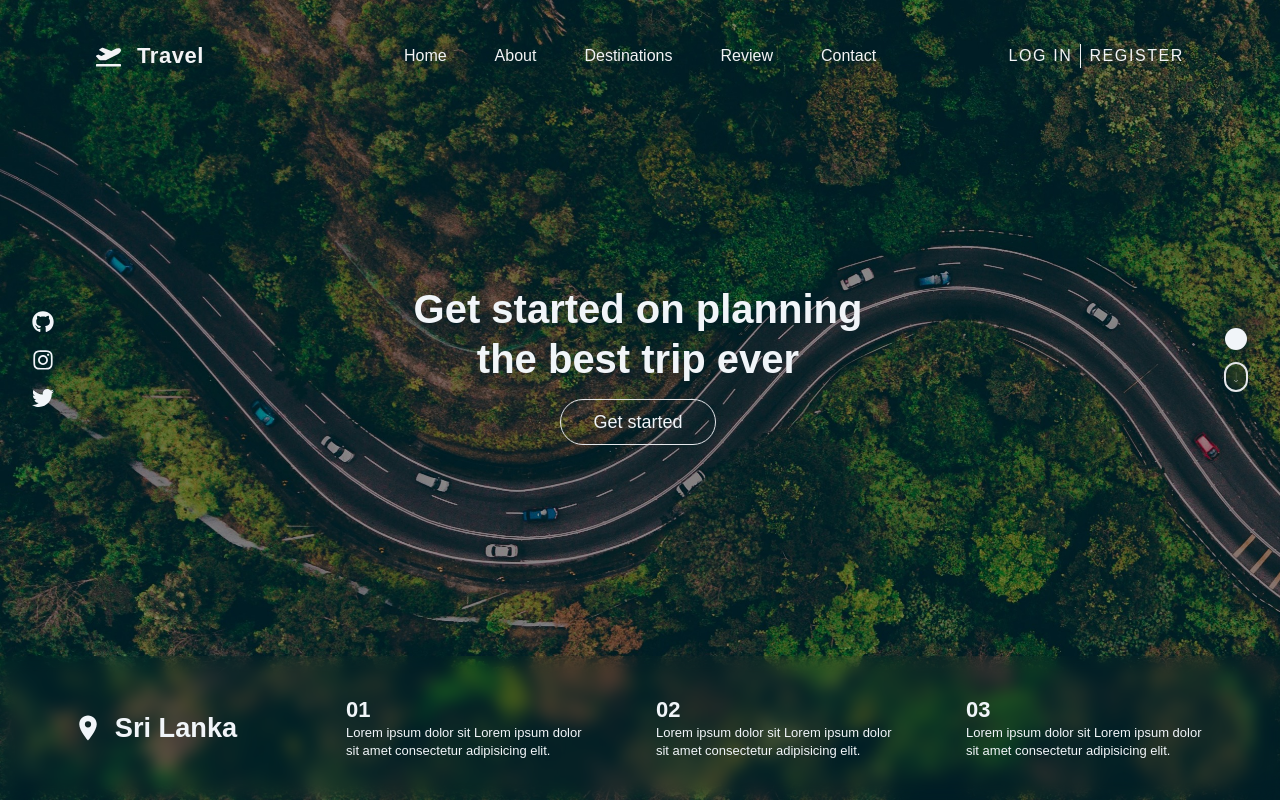
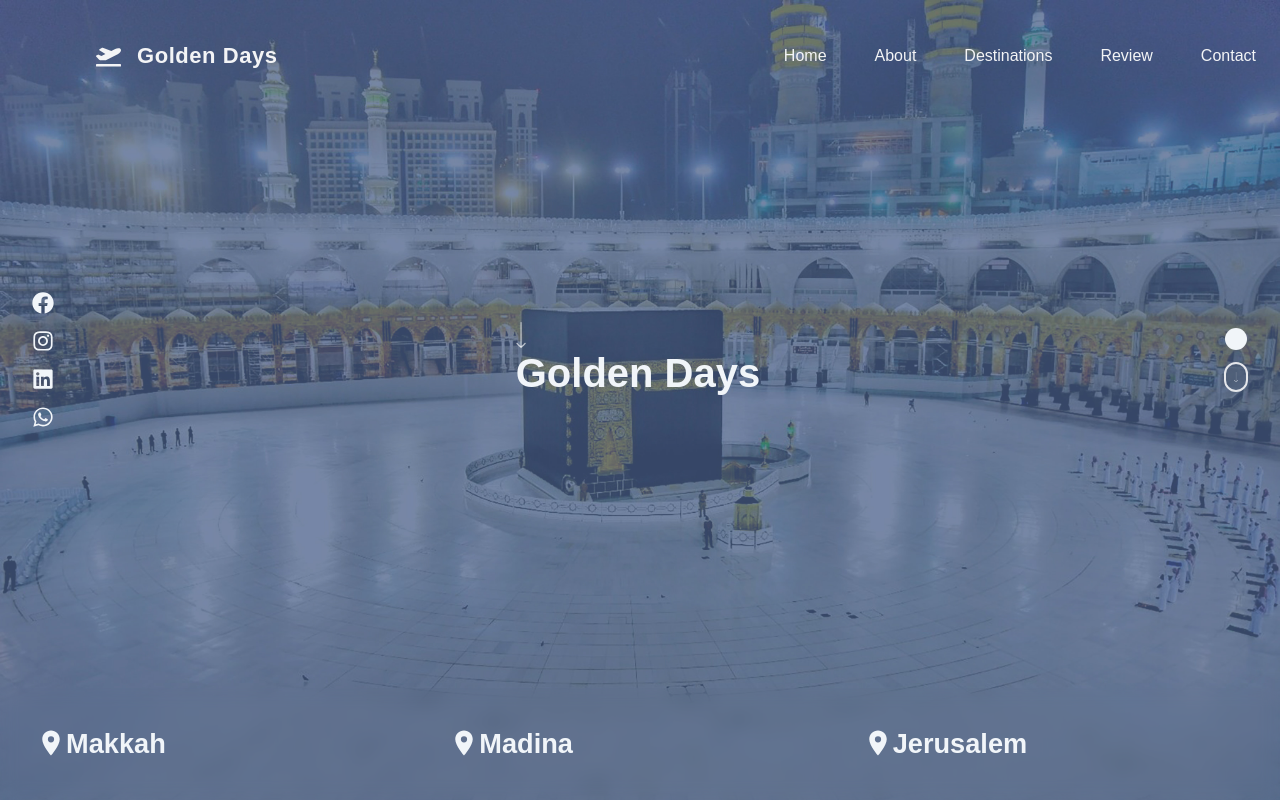
Before and after one commit to makkahwi/goldendays_landing, a Next.js app: page / in a window 1280 px wide. Shown: the top 802 px of the page. Built offline with nearby package versions, Linux system fonts and the light colour scheme.

Commit message:
Update Page Header Content

```diff
--- a/src/components/Header.tsx
+++ b/src/components/Header.tsx
@@ -1,11 +1,12 @@
+import Link from "next/link";
 import React, { useEffect, useState } from "react";
-import Nav from "./Nav";
-import Link from "next/link";
 import { FaPlaneDeparture } from "react-icons/fa";
+import Nav from "src/components/Nav";
 
 const Header = () => {
   const [visible, setVisible] = useState(false);
   const [dark, setDark] = useState(false);
+
   const navbarVisible = () => {
     if (window.scrollY > 10 && window.scrollY < window.innerHeight - 80) {
       setVisible(true);
@@ -18,8 +19,6 @@ const Header = () => {
       setDark(false);
     }
   };
-
-  // console.log(visible);
 
   useEffect(() => {
     window.addEventListener("scroll", navbarVisible);
@@ -40,7 +39,6 @@ const Header = () => {
             dark ? "min-h-[4.5rem]" : " min-h-[5rem] md:min-h-[7rem]"
           }`}
         >
-          {/* Logo */}
           <div className="flex items-center gap-x-4 order-1 w-[25%] box-border pl-6 lmd:pl-14 lg:pl-24 2xl:pl-16">
             <Link href="/">
               <FaPlaneDeparture
@@ -54,35 +52,11 @@ const Header = () => {
                 dark ? "text-gray-700" : "text-gray-100"
               }`}
             >
-              Travel
+              Golden Days
             </Link>
           </div>
-          {/* navigation */}
+
           <Nav />
-          {/* login & register */}
-          <div className="order-2 lg:order-3 lg:w-[25%] box-border flex justify-center items-center lg:pr-24 2xl:pr-16 gap-x-2 lg:justify-end">
-            <Link
-              href="/Login"
-              className={`uppercase hidden xs:inline xs:text-sm sm:text-base tracking-widest ${
-                dark ? "text-gray-700 border-gray-700" : "text-gray-100 "
-              }`}
-            >
-              log in
-            </Link>
-            <div
-              className={` h-4 sm:h-[1.5rem] w-[1px] border-l-[1px] ${
-                dark ? "border-gray-700" : "border-gray-100"
-              }`}
-            ></div>
-            <Link
-              href="/Register"
-              className={`uppercase hidden xs:inline xs:text-sm sm:text-base tracking-widest ${
-                dark ? "text-gray-700" : "text-gray-100"
-              }`}
-            >
-              register
-            </Link>
-          </div>
         </div>
       </div>
     </header>
--- a/src/pages/sections/landing/Desc.tsx
+++ b/src/pages/sections/landing/Desc.tsx
@@ -1,65 +1,22 @@
-import React from "react";
-import Image from "next/image";
 import { MdLocationOn } from "react-icons/md";
 
 const Desc = () => {
+  const destinations = ["Makkah", "Madina", "Jerusalem"];
+
   return (
-    <div className="min-h-[9rem] w-full absolute bottom-0 flex justify-center items-center pr-10 box-border text-slate-100 backdrop-blur">
-      <div className="flex items-center w-full">
-        {/* place */}
-        <div className="basis-1/3 flex items-center justify-center px-4 gap-x-3 xl:basis-1/4">
-          <MdLocationOn size={30} />
-          <h2 className="xs:text-xl sm:text-2xl lg:text-[1.7rem] font-bold">
-            Sri Lanka
-          </h2>
-        </div>
-        {/* advertisment */}
-        <div className="basis-2/3 flex xl:basis-3/4">
-          <div className="flex items-center justify-center text-sm px-2 sm:hidden">
-            <h3>
-              Lorem ipsum, dolor sit amet consectetur adipisicing elit. Harum,
-              commodi!
+    <div className="min-h-[7rem] w-full absolute bottom-0 flex justify-center items-center pr-10 box-border text-slate-100 backdrop-blur">
+      <div className="hidden sm:flex sm:w-full sm:items-center">
+        {destinations.map((destination, i) => (
+          <div
+            className="basis-1/3 flex flex-col justify-center px-2 lg:px-6 xl:px-9"
+            key={i}
+          >
+            <h3 className="xs:text-xl sm:text-2xl lg:text-[1.7rem] font-bold flex">
+              <MdLocationOn size={30} />
+              {destination}
             </h3>
           </div>
-          <div className="hidden sm:flex sm:w-full sm:items-center">
-            <div className=" basis-1/3 flex flex-col justify-center px-2 lg:px-6 xl:px-9">
-              <h2 className="text-xl lg:text-[1.375rem] font-bold">01</h2>
-              <p className="hidden xs:block text-xs lg:text-[0.8125rem] lg:leading-[1.15rem]">
-                Lorem ipsum dolor sit{" "}
-                <span className="hidden lg:inline">
-                  Lorem ipsum dolor sit amet consectetur adipisicing elit.{" "}
-                  <span className="hidden 2xl:inline">
-                    Lorem ipsum dolor sit amet consectetur adipisicing.
-                  </span>
-                </span>
-              </p>
-            </div>
-            <div className=" basis-1/3 flex flex-col justify-center px-2 lg:px-6 xl:px-9">
-              <h2 className="text-xl lg:text-[1.375rem] font-bold">02</h2>
-              <p className="hidden xs:block text-xs lg:text-[0.8125rem] lg:leading-[1.15rem]">
-                Lorem ipsum dolor sit{" "}
-                <span className="hidden lg:inline">
-                  Lorem ipsum dolor sit amet consectetur adipisicing elit.{" "}
-                  <span className="hidden 2xl:inline">
-                    Lorem ipsum dolor sit amet consectetur adipisicing.
-                  </span>
-                </span>
-              </p>
-            </div>
-            <div className=" basis-1/3 flex flex-col justify-center px-2 lg:px-6 xl:px-9">
-              <h2 className="text-xl lg:text-[1.375rem] font-bold">03</h2>
-              <p className="hidden xs:block text-xs lg:text-[0.8125rem] lg:leading-[1.15rem]">
-                Lorem ipsum dolor sit{" "}
-                <span className="hidden lg:inline">
-                  Lorem ipsum dolor sit amet consectetur adipisicing elit.{" "}
-                  <span className="hidden 2xl:inline">
-                    Lorem ipsum dolor sit amet consectetur adipisicing.
-                  </span>
-                </span>
-              </p>
-            </div>
-          </div>
-        </div>
+        ))}
       </div>
     </div>
   );
--- a/src/pages/sections/landing/Hero.tsx
+++ b/src/pages/sections/landing/Hero.tsx
@@ -1,40 +1,44 @@
-import React from "react";
-import { FaGithub } from "react-icons/fa";
-import { FaInstagram } from "react-icons/fa";
-import { FaTwitter } from "react-icons/fa";
 import Image from "next/image";
-import Link from "next/link";
+import { FaFacebook, FaInstagram, FaLinkedin, FaWhatsapp } from "react-icons/fa";
 
 const Hero = () => {
+  const links = [
+    { link: "https://www.facebook.com/goldendaystours", Icon: FaFacebook },
+    {
+      link: "https://www.instagram.com/goldendays_tourism",
+      Icon: FaInstagram,
+    },
+    {
+      link: "https://www.linkedin.com/company/golden-days-tourism-&-travel",
+      Icon: FaLinkedin,
+    },
+    { link: "https://wasap.my/962791609993", Icon: FaWhatsapp },
+  ];
+
   return (
     <div className="flex flex-row justify-between items-center h-[90%]">
-      {/* social */}
       <div className="hidden xs:flex xs:flex-col xs:px-5 lg:px-8">
-        <a href="https://github.com/" className="w-5 py-2">
-          <FaGithub color="#f1f5f9" size={22} />
-        </a>
-        <a href="https://www.instagram.com/" className="w-5 py-2">
-          <FaInstagram color="#f1f5f9" size={22} />
-        </a>
-        <a href="https://twitter.com/" className="w-5 py-2">
-          <FaTwitter color="#f1f5f9" size={22} />
-        </a>
+        {links.map(({ link, Icon }, i) => (
+          <a
+            key={i}
+            href={link}
+            className="w-5 py-2"
+            target="_blank"
+            rel="noreferrer"
+          >
+            <Icon color="#f1f5f9" size={22} />
+          </a>
+        ))}
       </div>
-      {/* hero */}
+
       <div className="flex flex-col items-center px-2 xs:px-0">
         <h1 className="text-3xl xs:text-4xl max-w-xs text-slate-100 font-bold text-center md:max-w-lg lg:text-[2.5rem] lg:leading-tight">
-          Get started on planning the best trip ever
+          <Image src="/arrow.png" alt="scroll" width={10} height={10} />
+
+          Golden Days
         </h1>
-        <div className="mt-6">
-          <Link
-            href="/Start"
-            className="border text-slate-100 px-6 py-2 text-lg rounded-full backdrop-blur-sm lg:px-8 lg:py-[12px] lg:hover:px-9 lg:hover:py-[16px] md:hover:px-8 md:hover:py-[12px]  transition-all duration-300"
-          >
-            Get started
-          </Link>
-        </div>
       </div>
-      {/* scroll */}
+
       <div className="hidden xs:flex flex-col items-center px-5 group lg:px-8">
         <div className="w-[22px] h-[22px] rounded-full bg-slate-100 mb-3 group-hover:animate-bounce"></div>
         <a
--- a/src/pages/sections/landing/Homepage.tsx
+++ b/src/pages/sections/landing/Homepage.tsx
@@ -1,22 +1,18 @@
-import React from "react";
 import Header from "@/components/Header";
-import Hero from "./Hero";
-import Desc from "./Desc";
+import Desc from "src/pages/sections/landing/Desc";
+import Hero from "src/pages/sections/landing/Hero";
 
 const Homepage = () => {
   return (
     <main
       id="home"
       data-testid="homepage"
-      className={`min-h-screen bg-[url('/forest-dark.jpg')] bg-cover bg-no-repeat`}
+      className={`min-h-screen bg-[url('/BG.jpg')] bg-cover bg-no-repeat`}
     >
-      {/* header */}
       <Header />
-      {/* content */}
+
       <div className="w-full h-screen relative">
-        {/* social, hero, scroll */}
         <Hero />
-        {/* desc */}
         <Desc />
       </div>
     </main>
```
Also changed, not shown: src/pages/index.tsx (+5 -9 lines), public/BG.jpg (added), 1 other file (tests, documents, lock files or other folders).
